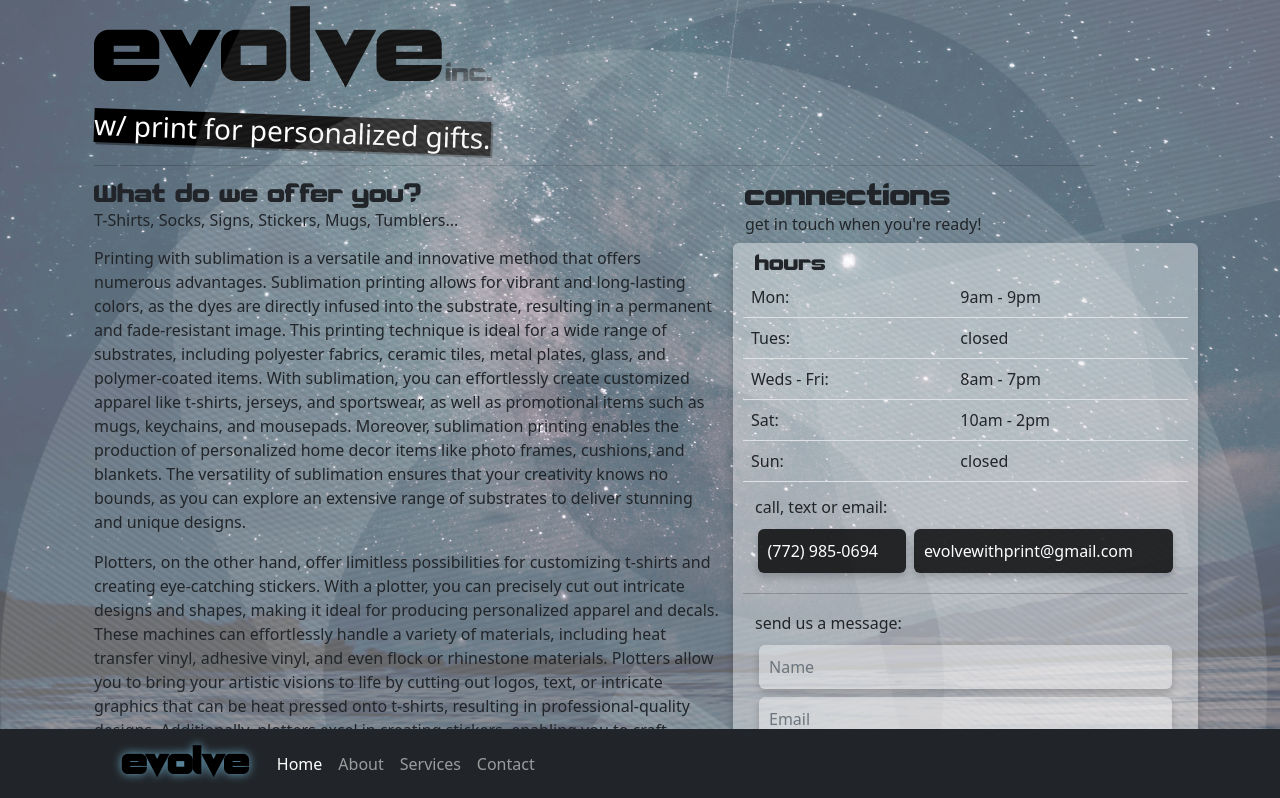
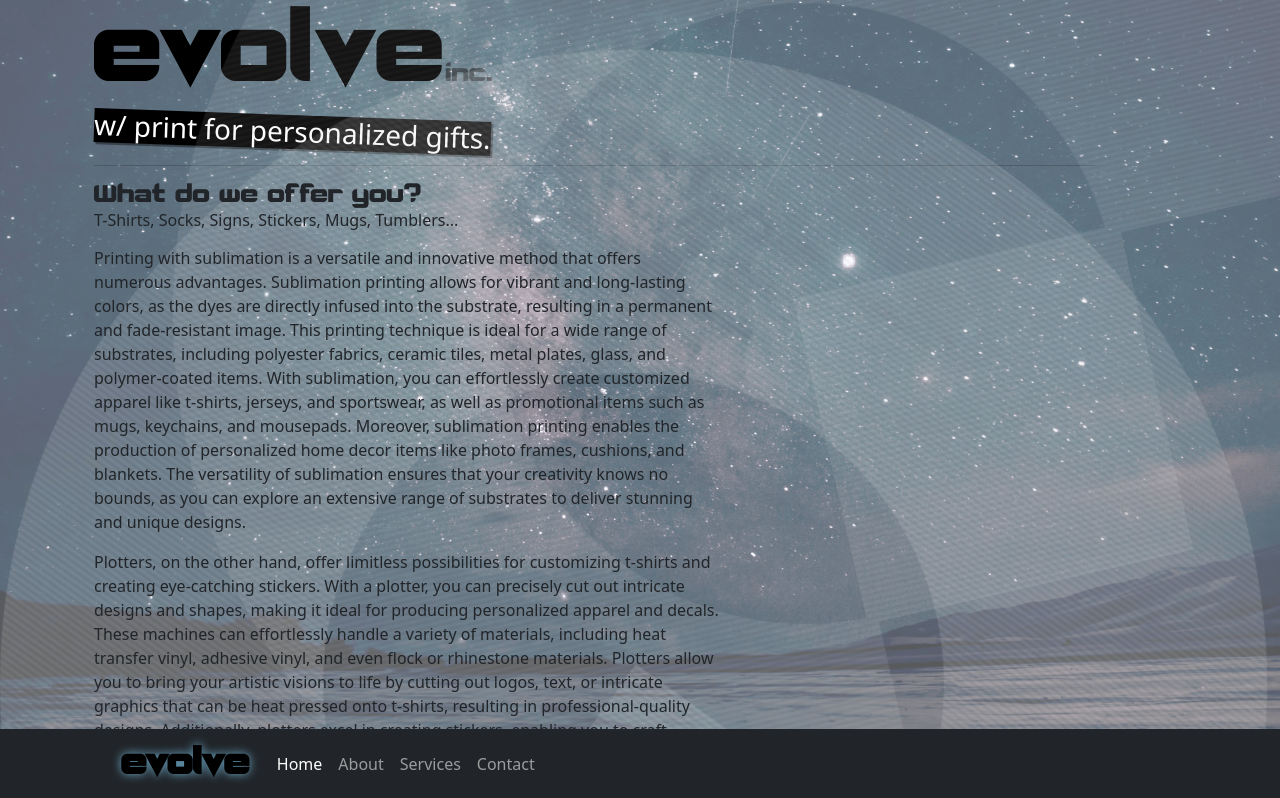
Before and after one commit to dananzola/evowww, a React (Create React App) app: page / in a window 1280 px wide. Shown: the top 798 px of the page. Built offline with nearby package versions, Linux system fonts and the light colour scheme.

Commit message:
layoutchange

```diff
--- a/src/layouts/Layout.js
+++ b/src/layouts/Layout.js
@@ -42,8 +42,9 @@
                 <div className="row gx-4 gx-lg-6">
                     <div className="col-lg-7" id="body">
                         <Outlet />
+                        <Connections />
                     </div>
-                    <Connections />
+
 
                 </div>
                 <Footer />
```
